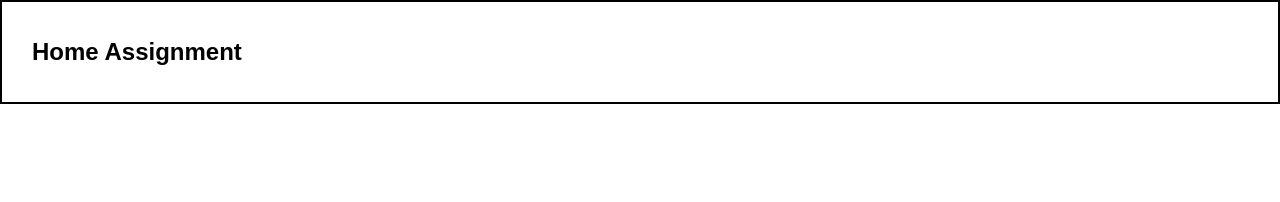
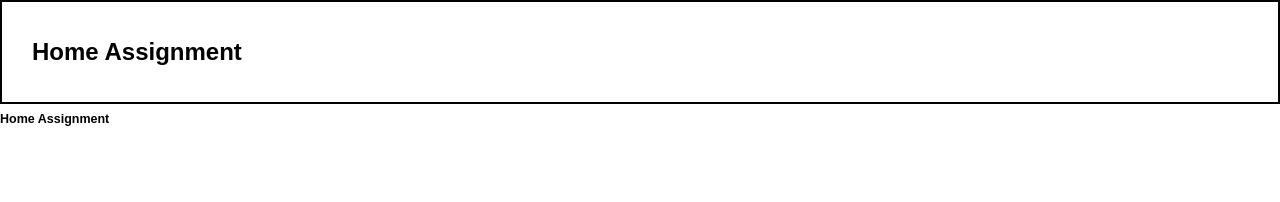
Before and after one commit to mickonis/frontend-home-assignment-main, a React (Create React App) app: page / in a window 1280 px wide. Shown: the top 202 px of the page. Built offline with nearby package versions, Linux system fonts and the light colour scheme; no server answers.

Commit message:
added Sidebar component

```diff
--- a/src/App.tsx
+++ b/src/App.tsx
@@ -1,5 +1,6 @@
 import Header from 'components/Header/Header';
 import RecursiveTree from 'components/RecursiveTree/RecursiveTree';
+import Sidebar from 'components/Sidebar/Sidebar';
 import { useEffect, useState } from 'react';
 import { Tree } from 'types/tree';
 
@@ -19,6 +20,7 @@ export const App = () => {
   return (
     <div>
       <Header />
+      <Sidebar />
       {tree && <RecursiveTree data={tree} />}
     </div>
   );
--- /dev/null
+++ b/src/components/Sidebar/Sidebar.module.scss
@@ -0,0 +1,2 @@
+.sidebar {
+}
--- /dev/null
+++ b/src/components/Sidebar/Sidebar.tsx
@@ -0,0 +1,9 @@
+import style from './Sidebar.module.scss';
+
+const Sidebar = () => (
+  <aside className={style.sidebar}>
+    <h1 className={style.title}>Home Assignment</h1>
+  </aside>
+);
+
+export default Sidebar;
```
